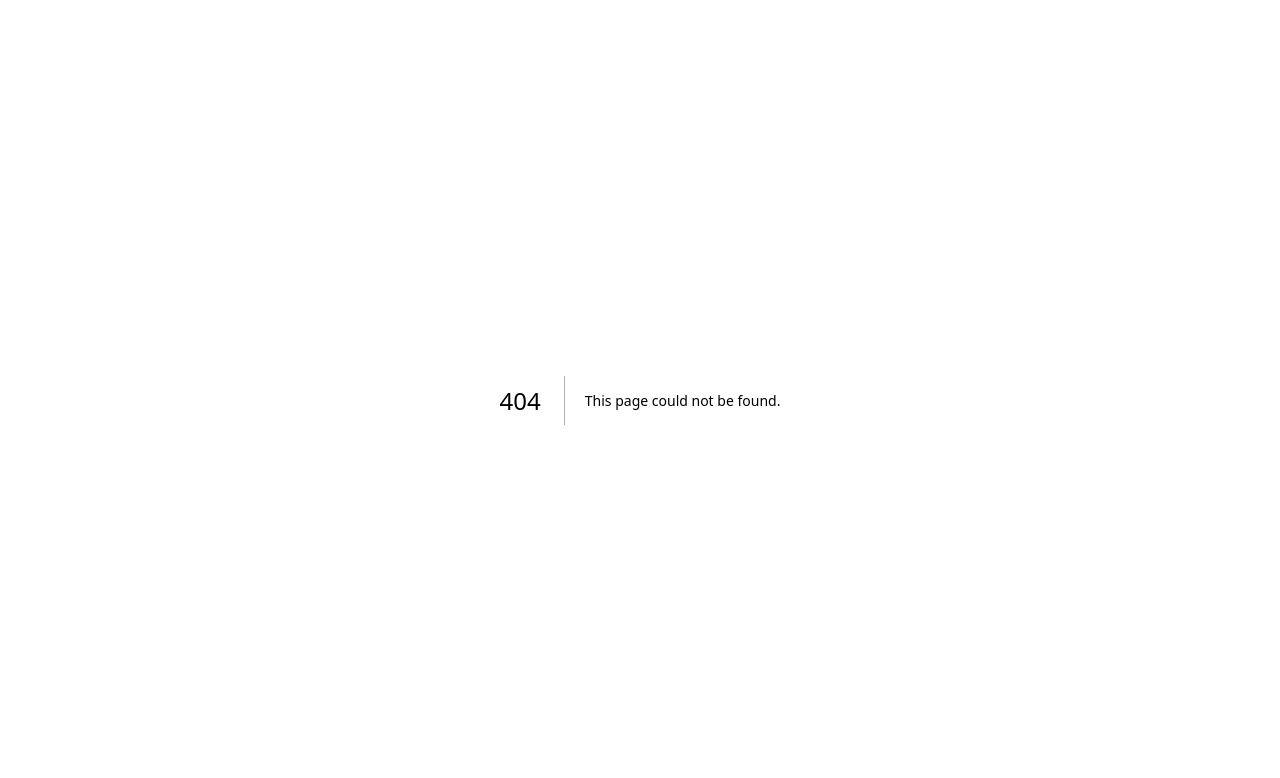
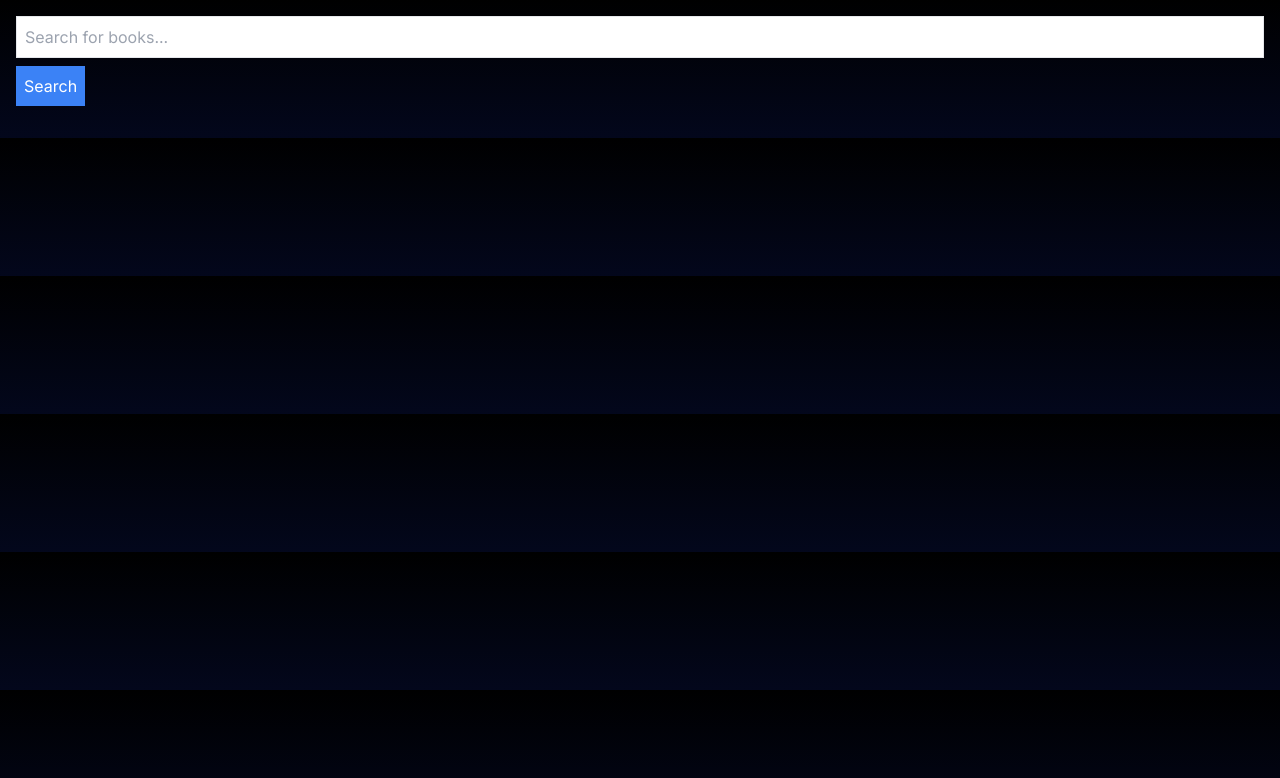
Before and after one commit to SamerSawan/Athanaeum, a Next.js app: page /search in a window 1280 px wide. Before the commit this address had no page. Shown: the top 778 px of the page. Built offline with nearby package versions, Linux system fonts and the light colour scheme.

Commit message:
added demo search page

```diff
--- /dev/null
+++ b/app/api/searchBooks/route.tsx
@@ -0,0 +1 @@
+// placeholder
--- a/app/components/BookshelvesRelated/Bookshelf.tsx
+++ b/app/components/BookshelvesRelated/Bookshelf.tsx
@@ -29,9 +29,9 @@ export default function BookShelf({ bookshelf }: BookShelfProps) {
               className="w-32 h-52 mr-10 rounded-md"
             />
           ))}
-          <div className='flex min-w-32 min-h-52 border-4 border-primary-300 rounded-md justify-center items-center'>
+          <button className='flex min-w-32 min-h-52 border-4 border-primary-300 rounded-md justify-center items-center'>
             <FontAwesomeIcon icon={faPlus} className='w-14 h-14 text-primary-300' />
-          </div>
+          </button>
         </div>
       </div>
     </div>
--- /dev/null
+++ b/app/search/page.tsx
@@ -0,0 +1,42 @@
+"use client";
+import React, { useState } from 'react';
+import { searchBook, searchDemo } from '../constants'; // Adjust the path if needed
+
+const SearchPage = () => {
+  const [query, setQuery] = useState('');
+  const [books, setBooks] = useState<searchBook[]>([]);
+
+  const handleSearch = () => {
+    // Set demo books data from searchDemo
+    setBooks(searchDemo);
+  };
+
+  return (
+    <div className="p-4">
+      <input
+        type="text"
+        value={query}
+        onChange={(e) => setQuery(e.target.value)}
+        placeholder="Search for books..."
+        className="border p-2 w-full"
+      />
+      <button onClick={handleSearch} className="mt-2 p-2 bg-blue-500 text-white">
+        Search
+      </button>
+      <div className="mt-4">
+        {books.map((book, index) => (
+          <div key={index} className="border p-2 mb-2 flex">
+            <img src={book.src} alt={book.alt} className="w-24 h-32 object-cover mr-4" />
+            <div>
+              <h3 className="text-lg font-semibold">{book.title}</h3>
+              <p className="italic">{book.author}</p>
+              <p>{book.description}</p>
+            </div>
+          </div>
+        ))}
+      </div>
+    </div>
+  );
+};
+
+export default SearchPage;
--- a/package.json
+++ b/package.json
@@ -12,6 +12,7 @@
     "@fortawesome/fontawesome-svg-core": "^6.6.0",
     "@fortawesome/free-solid-svg-icons": "^6.6.0",
     "@fortawesome/react-fontawesome": "^0.2.2",
+    "axios": "^1.7.4",
     "embla-carousel-react": "^8.1.8",
     "embla-carousel-wheel-gestures": "^8.0.1",
     "next": "14.2.5",
```
Also changed, not shown: app/constants.tsx (+33 -1 lines), 1 other file (tests, documents, lock files or other folders).
